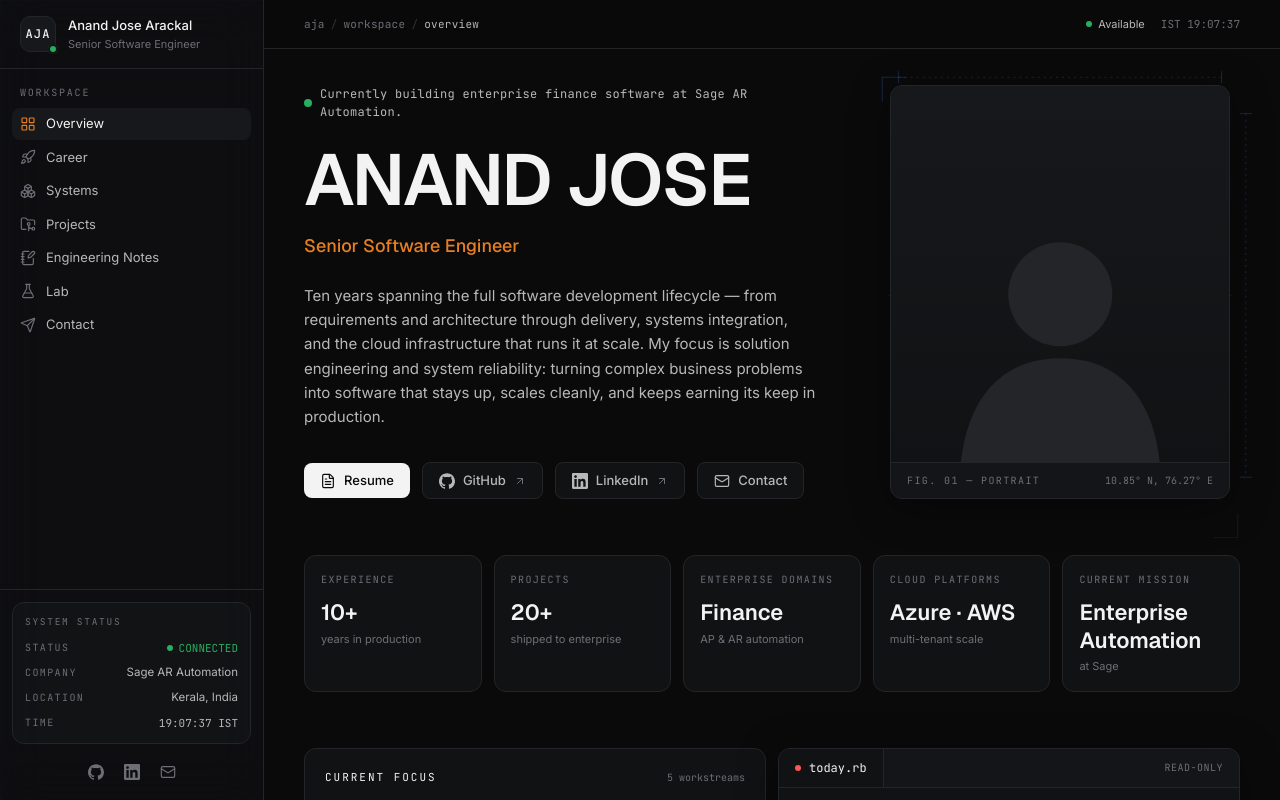
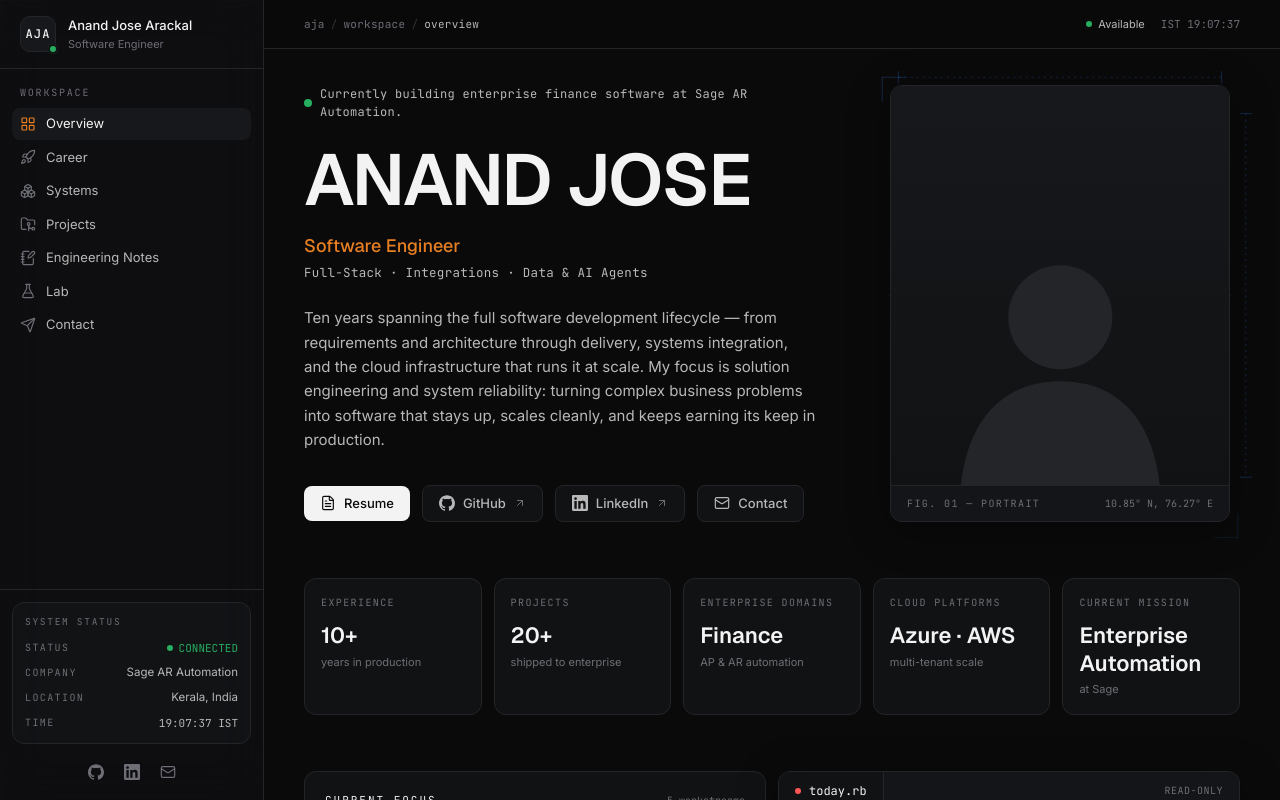
Before and after one commit to anandjose-arackal/portfolio, a Next.js app: page / in a window 1280 px wide. Shown: the top 800 px of the page. Built offline with nearby package versions, Linux system fonts and the light colour scheme.

Commit message:
Profile: adopt PDF headline — Software Engineer · Full-Stack, Integrations, Data & AI Agents
Title and specialties live in data.ts so the final wording is a one-line change.

Co-Authored-By: Claude Opus 5.5 <noreply@anthropic.com>

```diff
--- a/src/app/layout.tsx
+++ b/src/app/layout.tsx
@@ -30,7 +30,8 @@ export const metadata: Metadata = {
   },
   description: profile.summary,
   keywords: [
-    "Senior Software Engineer",
+    "Software Engineer",
+    "Full-Stack Engineer",
     "Enterprise Software",
     "Cloud Architecture",
     "Ruby on Rails",
--- a/src/components/home/Hero.tsx
+++ b/src/components/home/Hero.tsx
@@ -56,8 +56,13 @@ export function Hero() {
         </Reveal>
 
         <Reveal delay={0.12}>
-          <p className="mt-4 font-display text-lg font-medium text-accent">
-            {profile.role}
+          <p className="mt-4 flex flex-col gap-1">
+            <span className="font-display text-lg font-medium text-accent">
+              {profile.role}
+            </span>
+            <span className="font-mono text-[12.5px] tracking-wide text-muted">
+              {profile.specialties.join(" · ")}
+            </span>
           </p>
         </Reveal>
 
--- a/src/components/home/TodayCode.tsx
+++ b/src/components/home/TodayCode.tsx
@@ -32,7 +32,7 @@ const source: Piece[][] = [
   [],
   L(["module ", "kw"], ["Anand", "type"]),
   L(["  class ", "kw"], ["Today", "type"]),
-  L(["    ROLE", "const"], ["       = ", "op"], ['"Senior Software Engineer"', "str"]),
+  L(["    ROLE", "const"], ["       = ", "op"], ['"Software Engineer"', "str"]),
   L(["    COMPANY", "const"], ["    = ", "op"], ['"Sage AR Automation"', "str"]),
   L(["    EXPERIENCE", "const"], [" = ", "op"], ['"10+ Years"', "str"]),
   [],
--- a/src/lib/data.ts
+++ b/src/lib/data.ts
@@ -23,7 +23,9 @@ import {
 export const profile = {
   name: "Anand Jose Arackal",
   initials: "AJA",
-  role: "Senior Software Engineer",
+  // Headline from the profile PDF — final wording still open.
+  role: "Software Engineer",
+  specialties: ["Full-Stack", "Integrations", "Data & AI Agents"],
   company: "Sage AR Automation",
   location: "Kerala, India",
   timezone: "Asia/Kolkata",
```
